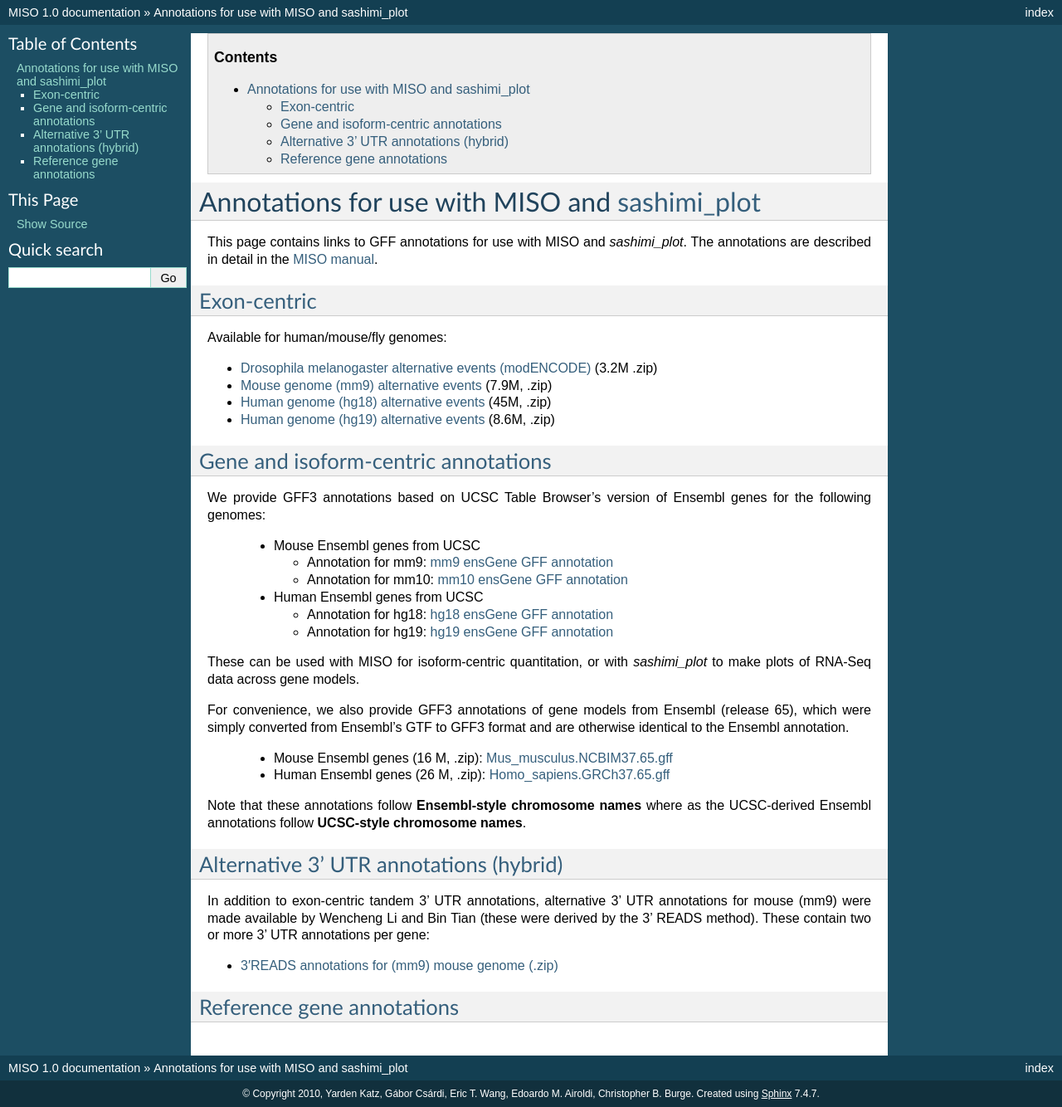
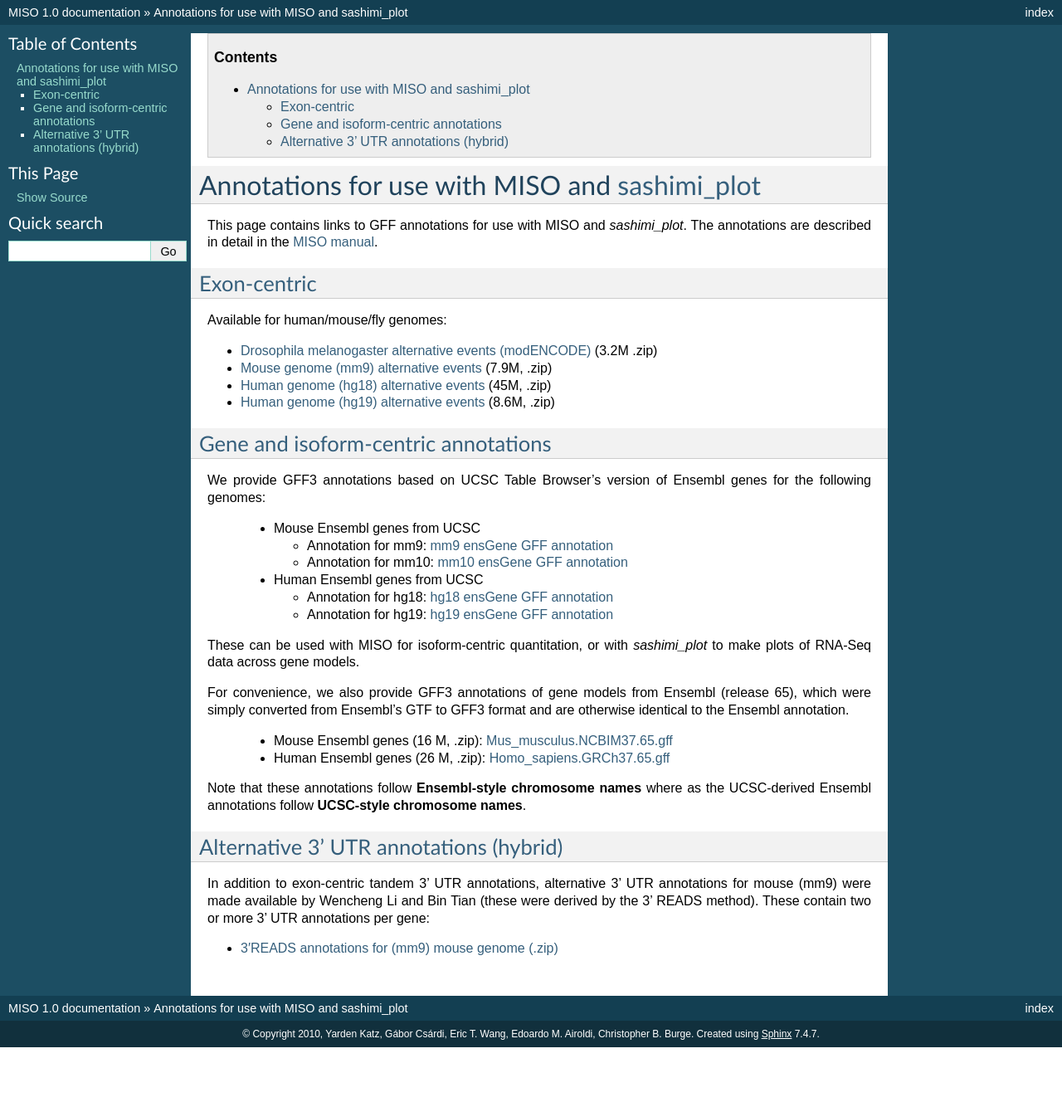
Before and after one commit to yarden/MISO, a Sphinx documentation site: the page built from docs/source/annotation.rst, in a window 1280 px wide. Shown: the whole page at 83% size. Built offline with Sphinx 7.4.7, drawn with Linux system fonts in a browser that asks for light colours; after the commit the page ends 1262 px from its top, so only the background shows below that.

Commit message:
Revs to docs

```diff
--- a/docs/source/annotation.rst
+++ b/docs/source/annotation.rst
@@ -54,8 +54,6 @@ In addition to exon-centric tandem 3' UTR annotations, alternative 3' UTR annota
 
 * `3′READS annotations for (mm9) mouse genome (.zip)`_
 
-Reference gene annotations
---------------------------
 
 .. _A primer on probabilistic inference: http://cocosci.berkeley.edu/tom/papers/tutorial.pdf
 
```
